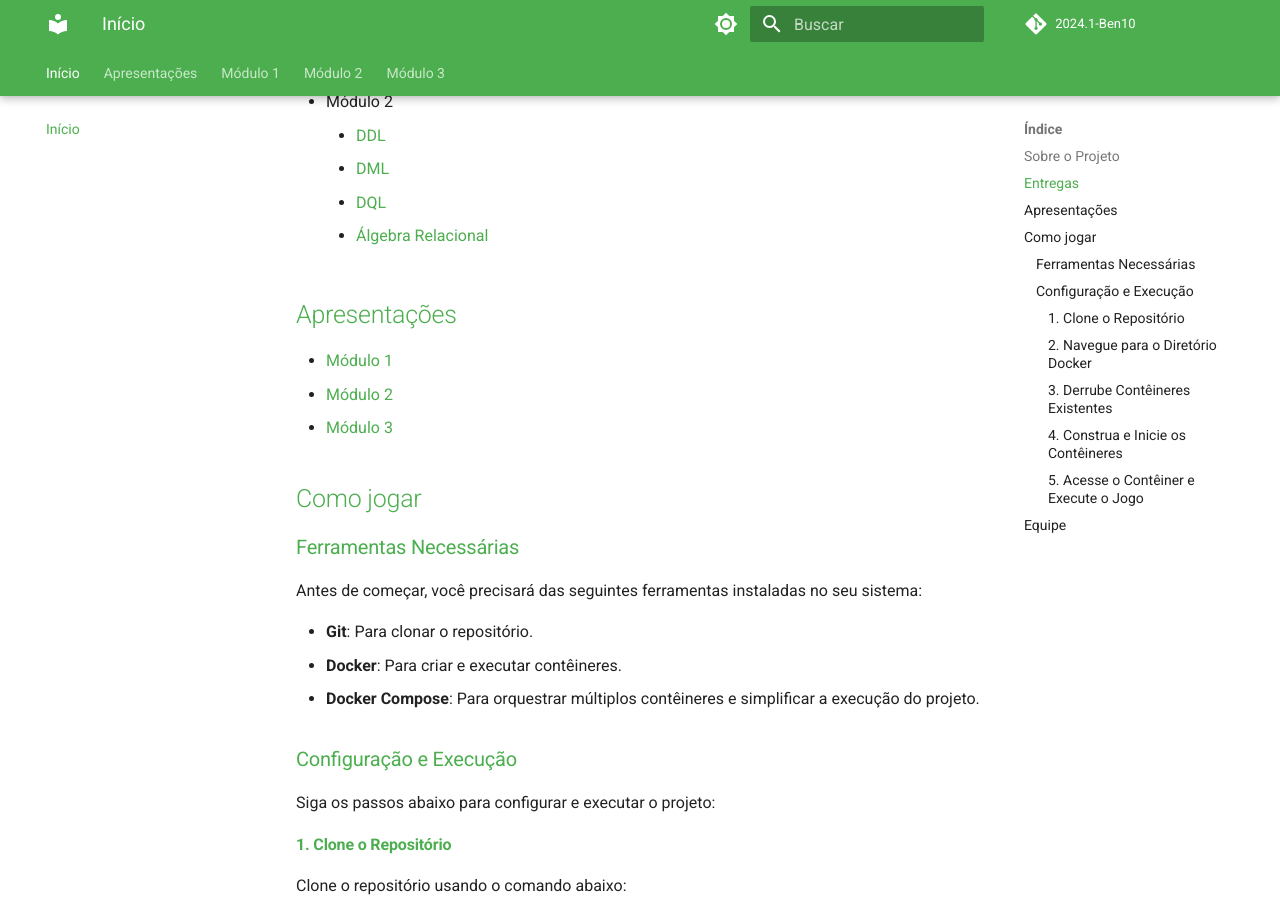
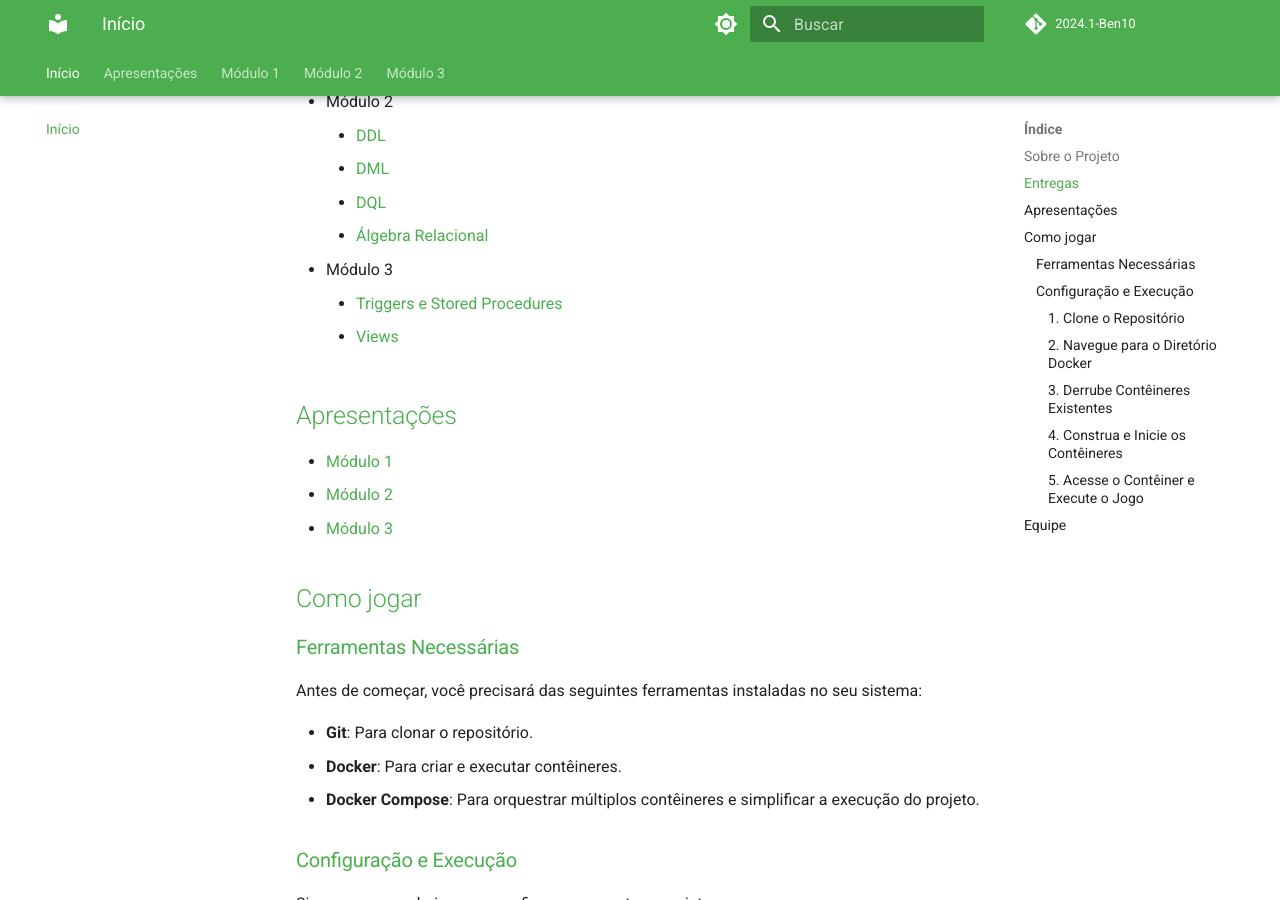
Before and after one commit to SBD1/2024.1-Ben10, an MkDocs documentation site: the page built from docs/index.md, in a window 1280 px wide and 900 px high, scrolled down 962 px. Built offline with MkDocs 1.6.1 and Material for MkDocs 9.7.7, drawn with Linux system fonts in a browser that asks for light colours; comment, search, counter and statistics services are not loaded; the version menu is left out.

Commit message:
adicionando modulo 3 ao index

```diff
--- a/docs/index.md
+++ b/docs/index.md
@@ -24,6 +24,10 @@ Projeto criado para a disciplina de Sistema de Banco de Dados 1. Neste projeto,
     - [DML](https://sbd1.github.io/2024.1-Ben10/modulo2/dml/)
     - [DQL](https://sbd1.github.io/2024.1-Ben10/modulo2/dql/)
     - [Álgebra Relacional](https://sbd1.github.io/2024.1-Ben10/modulo2/algebraRelacional/)
+
+- Módulo 3
+    - [Triggers e Stored Procedures](https://sbd1.github.io/2024.1-Ben10/modulo3/triggers/)
+    - [Views](https://sbd1.github.io/2024.1-Ben10/modulo3/view/)
 
 ## <a>Apresentações</a>
 
```
Also changed, not shown: docs/modulo3/view.md (+1 -1 lines).
